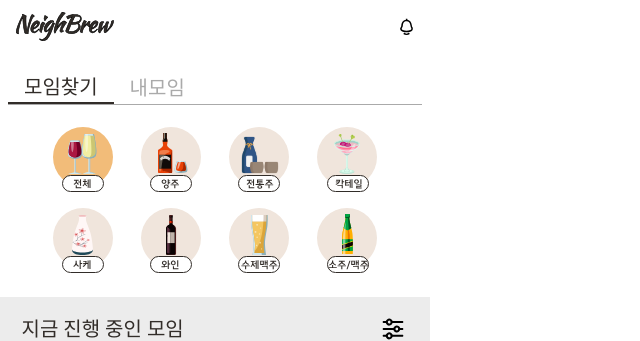
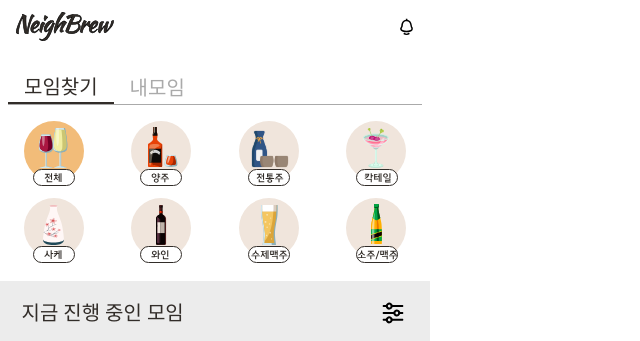
Before and after one commit to dayoung100/NeighBrew, a React (Vite) app in the folder Front/: page /meet in a window 1280 px wide. Shown: the top 341 px of the page, without its empty margins (0-640 px from the left). Built offline with nearby package versions, Linux system fonts and the light colour scheme; a web font is replaced by a local one.

Commit message:
Fix : outline, background, margin 등 디테일 수정

```diff
--- a/Front/src/UI/components/SearchBox.tsx
+++ b/Front/src/UI/components/SearchBox.tsx
@@ -26,6 +26,7 @@ const SearchDivInput = styled.input.attrs({ type: "text" })`
   width: 80%;
   border: none;
   text-align: right;
+  outline: none;
 `;
 
 const SearchBtn = styled.button`
--- a/Front/src/UI/footer/FooterBigBtn.tsx
+++ b/Front/src/UI/footer/FooterBigBtn.tsx
@@ -9,8 +9,13 @@ import styled from "styled-components";
 type BigBtnProps = {
   content: string;
   color: string; //버튼의 색
+  bgColor: string; //배경의 색
   reqFunc: any; //버튼 클릭으로 실행할 함수(ex.reqFunc={() => GotoMeetManageHandler(1)})
 };
+
+const Footer = styled.footer<{ bgColor: string }>`
+  background: ${props => props.bgColor};
+`;
 
 const Button = styled.button<{ btncolor: string }>`
   margin: 1rem auto;
@@ -24,13 +29,13 @@ const Button = styled.button<{ btncolor: string }>`
   background: ${props => props.btncolor};
 `;
 
-const Footer = (props: BigBtnProps) => {
+const FooterBigBtn = (props: BigBtnProps) => {
   return (
-    <footer className="footer" style={{ background: "var(--c-lightgray)" }}>
+    <Footer bgColor={props.bgColor} className="footer">
       <Button onClick={() => props.reqFunc()} btncolor={props.color}>
         {props.content}
       </Button>
-    </footer>
+    </Footer>
   );
 };
-export default Footer;
+export default FooterBigBtn;
--- a/Front/src/UI/meet/MeetingDetail.tsx
+++ b/Front/src/UI/meet/MeetingDetail.tsx
@@ -174,7 +174,7 @@ const MeetingDetail = () => {
           content="주류에 대한 간략한 정보가 여기에"
           numberInfo={"후기 수 " + 3}
           isWaiting={false}
-          routingFunc={null}
+          routingFunc={GoBackHandler}
         />
         <MeetTitle>모임 소개</MeetTitle>
         <div
@@ -235,6 +235,7 @@ const MeetingDetail = () => {
           content="모임 관리"
           reqFunc={() => GotoMeetManageHandler(1)}
           color="var(--c-yellow)"
+          bgColor="var(--c-lightgray)"
         />
       </footer>
     </div>
--- a/Front/src/UI/meet/MeetingFind.tsx
+++ b/Front/src/UI/meet/MeetingFind.tsx
@@ -16,9 +16,15 @@ import autoAnimate from "@formkit/auto-animate";
 
 const CateDiv = styled.div`
   height: 10rem;
-  margin: 1rem 1rem;
-  svg {
-    margin: auto 0.5rem;
+  margin-top: 1rem;
+  div {
+    margin: 0;
+  }
+  .first,
+  .second {
+    display: flex;
+    justify-content: space-around;
+    margin-top: 0.5rem;
   }
 `;
 
@@ -81,6 +87,7 @@ const DropdownInput = styled.select`
   border: none;
   border-bottom: 1px solid var(--c-gray);
   font-family: "SeoulNamsan";
+  outline: none;
   -webkit-appearance: none; /* 화살표 없애기 for chrome*/
   -moz-appearance: none; /* 화살표 없애기 for firefox*/
   appearance: none; /* 화살표 없애기 공통*/
@@ -94,6 +101,7 @@ const DateInput = styled.input.attrs({ type: "date" })`
   border: none;
   border-bottom: 1px solid var(--c-gray);
   background: white;
+  outline: none;
 `;
 
 const meetingFind = () => {
@@ -177,6 +185,7 @@ const meetingFind = () => {
         {meetingList.map(meeting => {
           return (
             <ListInfoItem
+              key={meeting}
               title={meeting}
               imgSrc="../src/assets/ForTest/backgroundImg.jpg"
               tag="소주/맥주"
```
